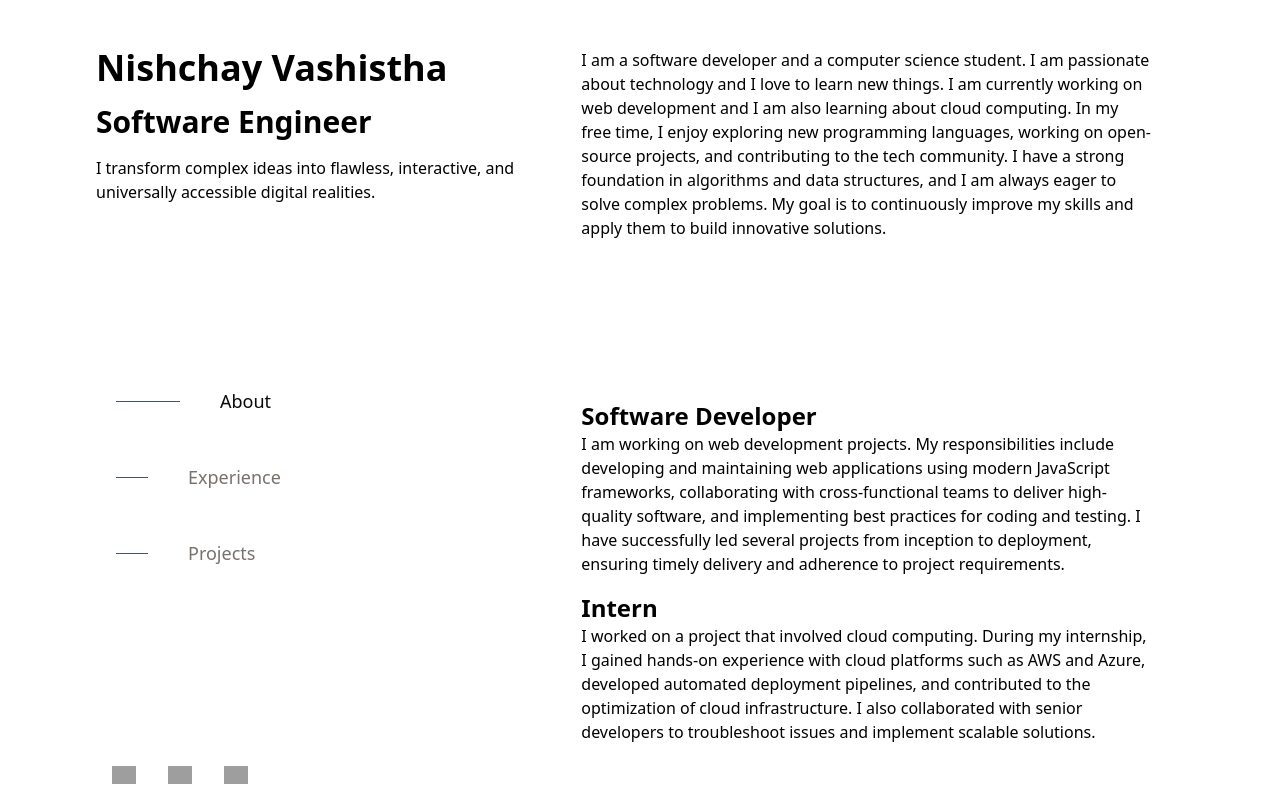
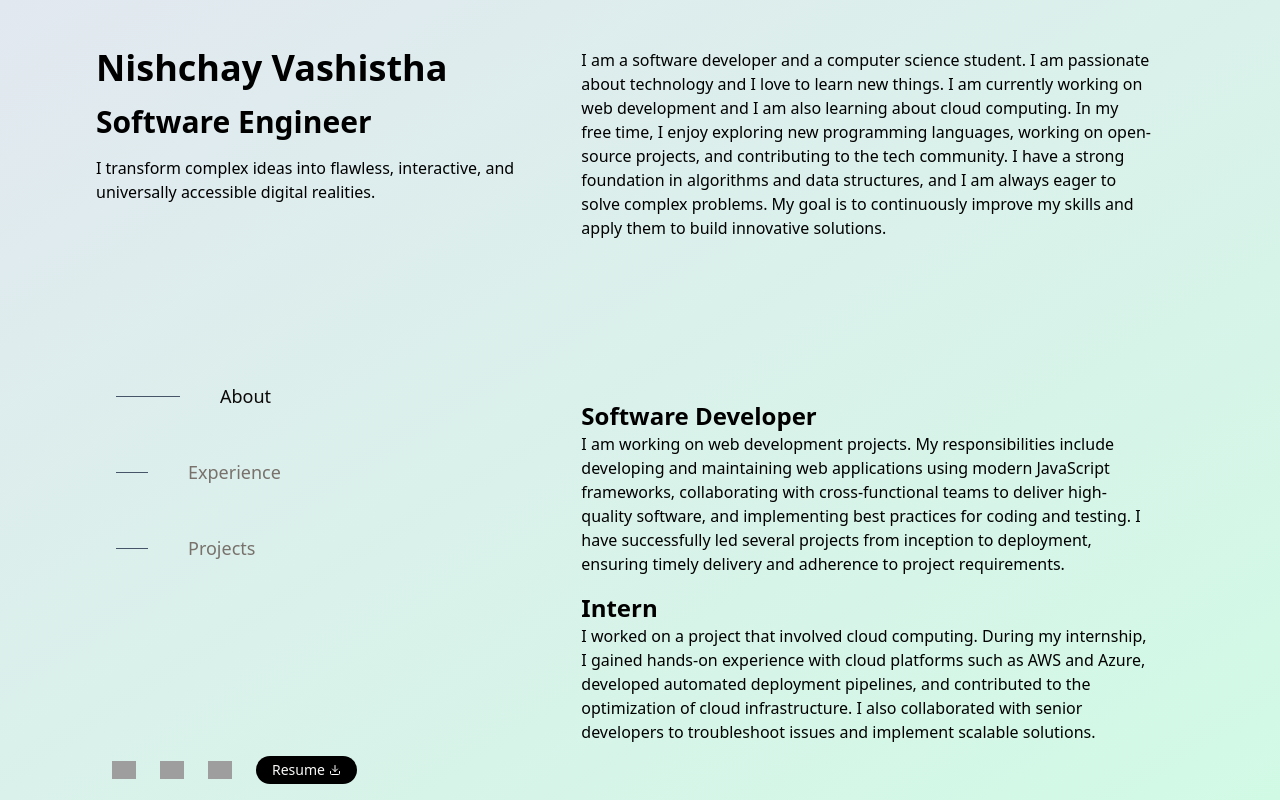
Before and after one commit to nishchay-v/nishchay-v-site, a Next.js app: page / in a window 1280 px wide. Built offline with nearby package versions, Linux system fonts and the light colour scheme; grey boxes are pictures that could not be loaded.

Commit message:
fix: active tab on load, feat: resume downoad

```diff
--- a/src/app/page.tsx
+++ b/src/app/page.tsx
@@ -1,5 +1,6 @@
 'use client';
 
+import { LucideDownload } from 'lucide-react';
 import Head from 'next/head';
 import React, { useCallback, useEffect, useRef, useState } from 'react';
 import '@/lib/env';
@@ -83,26 +84,24 @@ const SOCIAL_LINKS = [
   },
 ];
 
+const RESUME_URL = 'https://shorturl.at/p3h7G';
+
 export default function HomePage() {
   const [activeTab, setActiveTab] = useState(PAGE_SECTIONS[0].key);
-  const sectionRefs = useRef([]);
+  const sectionRefs = useRef(PAGE_SECTIONS.map(() => null));
   const scrollContainerRef = useRef(null);
 
-  const scrollContainer = scrollContainerRef.current;
-  console.log('*scrollContainer: *', scrollContainer);
+  const handleScroll = useCallback(() => {
+    if (!scrollContainerRef.current) return;
 
-  const handleScroll = useCallback(() => {
-    // containerScrollY: amount of pixels the user has scrolled from the top of the container
-    // containerRenderHeight: height of the container that is visible to the user
     const { scrollTop: containerScrollY, clientHeight: containerRenderHeight } =
-      scrollContainer || {};
+      scrollContainerRef.current;
     const scrollPosition = containerScrollY + containerRenderHeight / 2.5;
+
     const currentSectionIndex = sectionRefs.current.findIndex(
       (section, index) => {
-        //  offsetTop: distance from the top of the container to the top of the section
-        //  clientHeight: height of the section
+        if (!section) return false;
         const { offsetTop, clientHeight } = section;
-        // first section selected by default unless the user has scrolled past some of the first section
         if (index === 0) {
           return containerScrollY <= offsetTop + clientHeight / 2;
         }
@@ -121,20 +120,19 @@ export default function HomePage() {
     }
   }, [activeTab]);
 
-  if (scrollContainer) {
-    scrollContainer.addEventListener('scroll', handleScroll);
-  }
+  useEffect(() => {
+    const scrollContainer = scrollContainerRef.current;
+    if (scrollContainer) {
+      scrollContainer.addEventListener('scroll', handleScroll);
+    }
+    return () => {
+      if (scrollContainer) {
+        scrollContainer.removeEventListener('scroll', handleScroll);
+      }
+    };
+  }, [handleScroll]);
 
-  useEffect(() => {
-    // Ensure that refs are populated
-    sectionRefs.current = sectionRefs.current.slice(0, PAGE_SECTIONS.length);
-  }, []);
-
-  useEffect(() => {
-    return () => window.removeEventListener('scroll', handleScroll);
-  }, [activeTab, handleScroll]);
-
-  const handleTabClick = (key: string, index: number) => {
+  const handleTabClick = (key, index) => {
     setActiveTab(key);
     const section = sectionRefs.current[index];
     if (section) {
@@ -147,7 +145,7 @@ export default function HomePage() {
       <Head>
         <title>Nishchay Vashistha</title>
       </Head>
-      <body className='bg-background'>
+      <body className='bg-gradient-to-br from-slate-200 to-emerald-100'>
         <div className='mx-auto h-screen max-w-screen-xl px-6 font-sans md:px-12 lg:px-24 py-0'>
           <div className='grid grid-cols-12'>
             <div className='col-span-5 h-full flex flex-col justify-between items-start max-h-screen pt-12 sticky'>
@@ -174,7 +172,7 @@ export default function HomePage() {
                   ))}
                 </TabsList>
               </Tabs>
-              <ul className='flex space-x-8 p-4'>
+              <ul className='flex space-x-6 p-4 items-center'>
                 {SOCIAL_LINKS.map((link, index) => (
                   <li key={index}>
                     <a href={link.url} target='_blank' rel='noreferrer'>
@@ -187,6 +185,17 @@ export default function HomePage() {
                     </a>
                   </li>
                 ))}
+                <li key='download-resume'>
+                  <a
+                    href={RESUME_URL}
+                    target='_blank'
+                    download={true}
+                    className='flex rounded-full bg-black py-1 px-4 space-x-1 items-center text-sm'
+                  >
+                    <span className='text-primary-foreground'>Resume</span>
+                    <LucideDownload size={12} color='white' />
+                  </a>
+                </li>
               </ul>
             </div>
             <main
@@ -197,9 +206,8 @@ export default function HomePage() {
                 <div
                   key={section.key}
                   ref={(el) => {
-                    if (el) {
+                    if (sectionRefs.current[index] === null)
                       sectionRefs.current[index] = el;
-                    }
                   }}
                 >
                   {typeof section.content === 'string' ? (
--- a/src/components/ui/tabs.tsx
+++ b/src/components/ui/tabs.tsx
@@ -34,7 +34,7 @@ const TabsTrigger = React.forwardRef<
     <TabsPrimitive.Trigger
       ref={ref}
       className={cn(
-        'inline-flex items-center justify-center whitespace-nowrap rounded-sm px-3 py-1.5 text-lg font-normal transition-all disabled:pointer-events-none disabled:opacity-50 data-[state=active]:bg-background data-[state=active]:text-foreground group-hover:text-foreground',
+        'inline-flex items-center justify-center whitespace-nowrap rounded-sm px-3 py-1.5 text-lg font-normal transition-all disabled:pointer-events-none disabled:opacity-50 data-[state=active]:text-foreground group-hover:text-foreground',
         className
       )}
       {...props}
```
